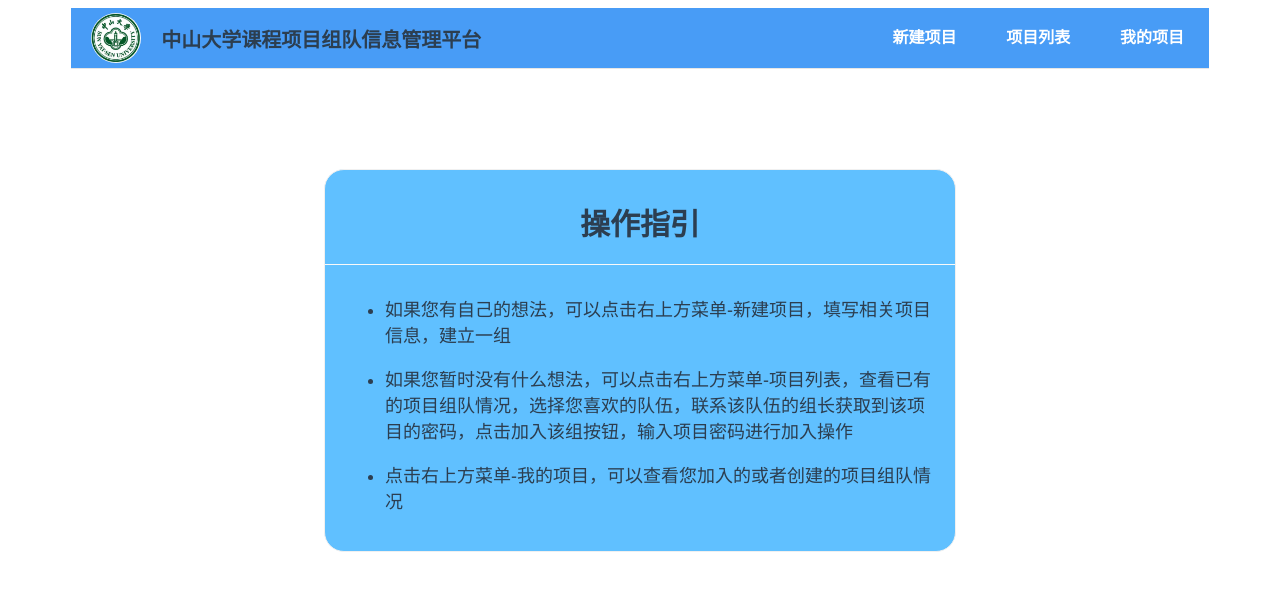
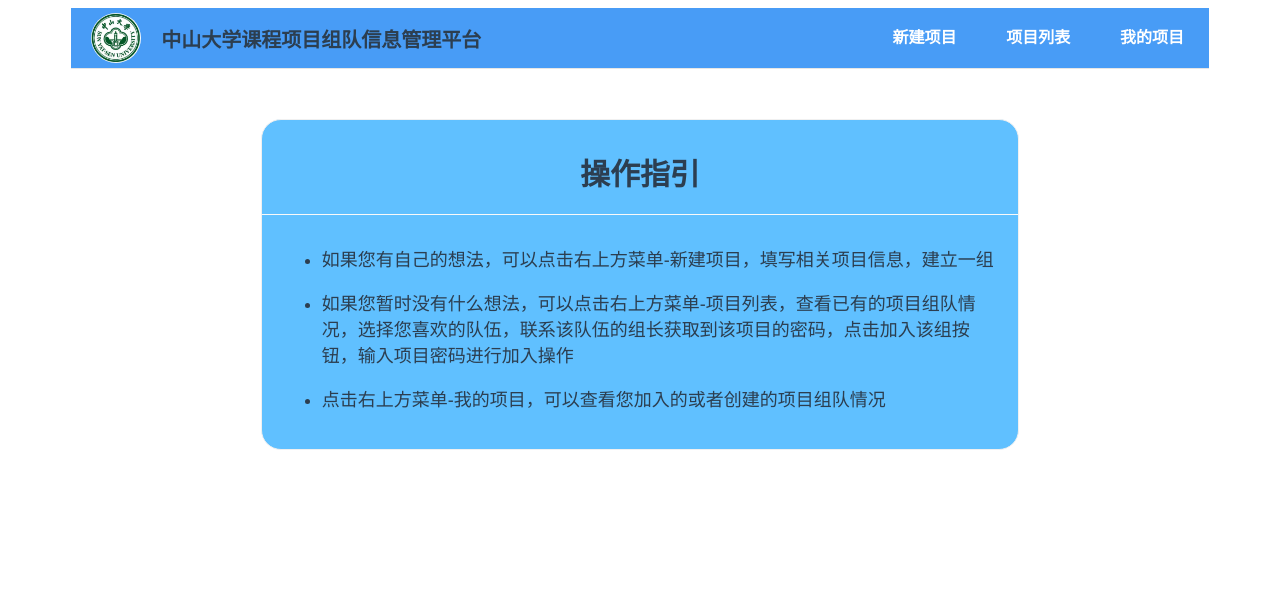
Before and after one commit to zhangtsh5/team, a Vue app: page /#/home in a window 1280 px wide. Shown: the top 590 px of the page. Built offline with nearby package versions, Linux system fonts and the light colour scheme.

Commit message:
更新预览

```diff
--- a/src/components/Home.vue
+++ b/src/components/Home.vue
@@ -93,7 +93,7 @@
 
     .hint {
         border: 1px solid #f0f0f0;
-        margin: 100px 25% 0 25%;
+        margin: 50px 20% 0 20%;
         border-radius: 20px;
         background-color: #60C0FF;
         padding-bottom: 20px;
--- a/src/components/Login.vue
+++ b/src/components/Login.vue
@@ -135,7 +135,7 @@
         .login-wrap {
             opacity: 1;
             border:2px solid #f0f0f0;
-            width: 500px;
+            width: 400px;
             margin: 100px auto 0 auto;
             background-color: #F5F6CE;
 
```
Also changed, not shown: 10 other files (tests, documents, lock files or other folders).
